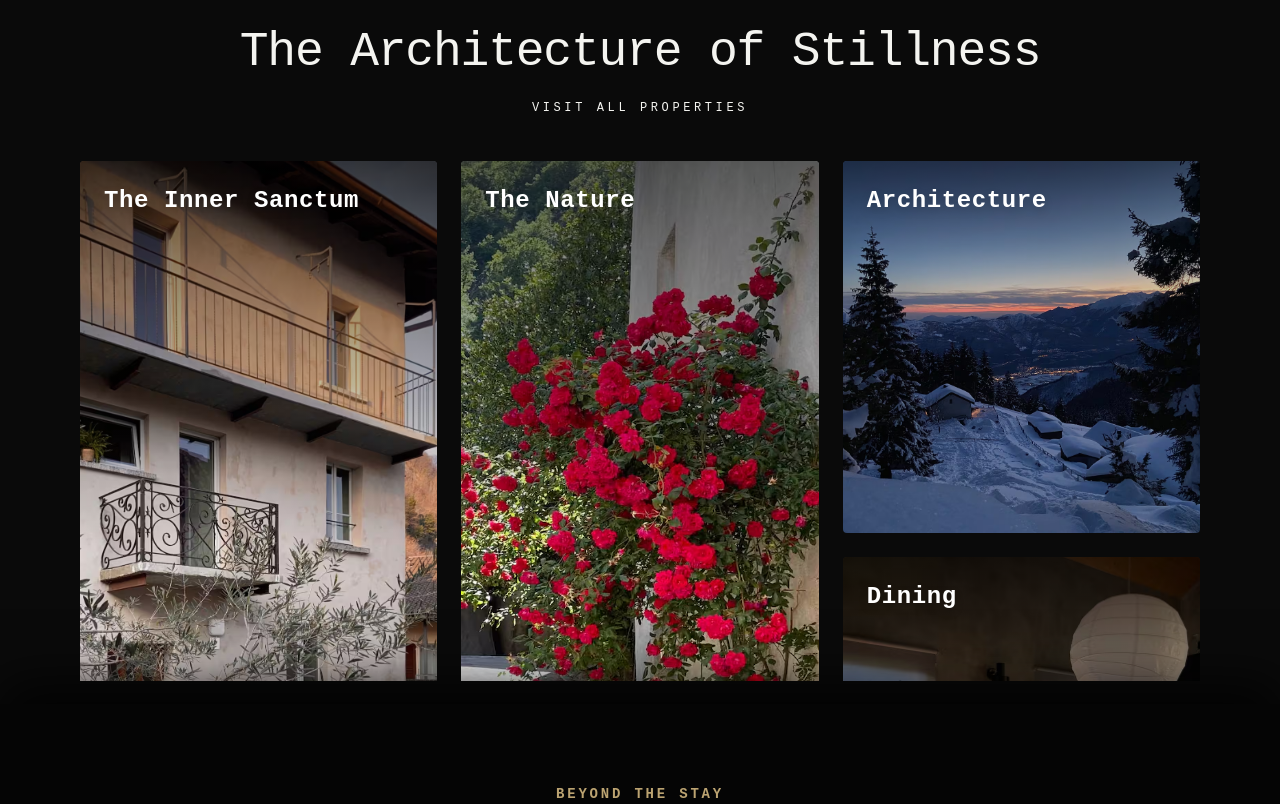
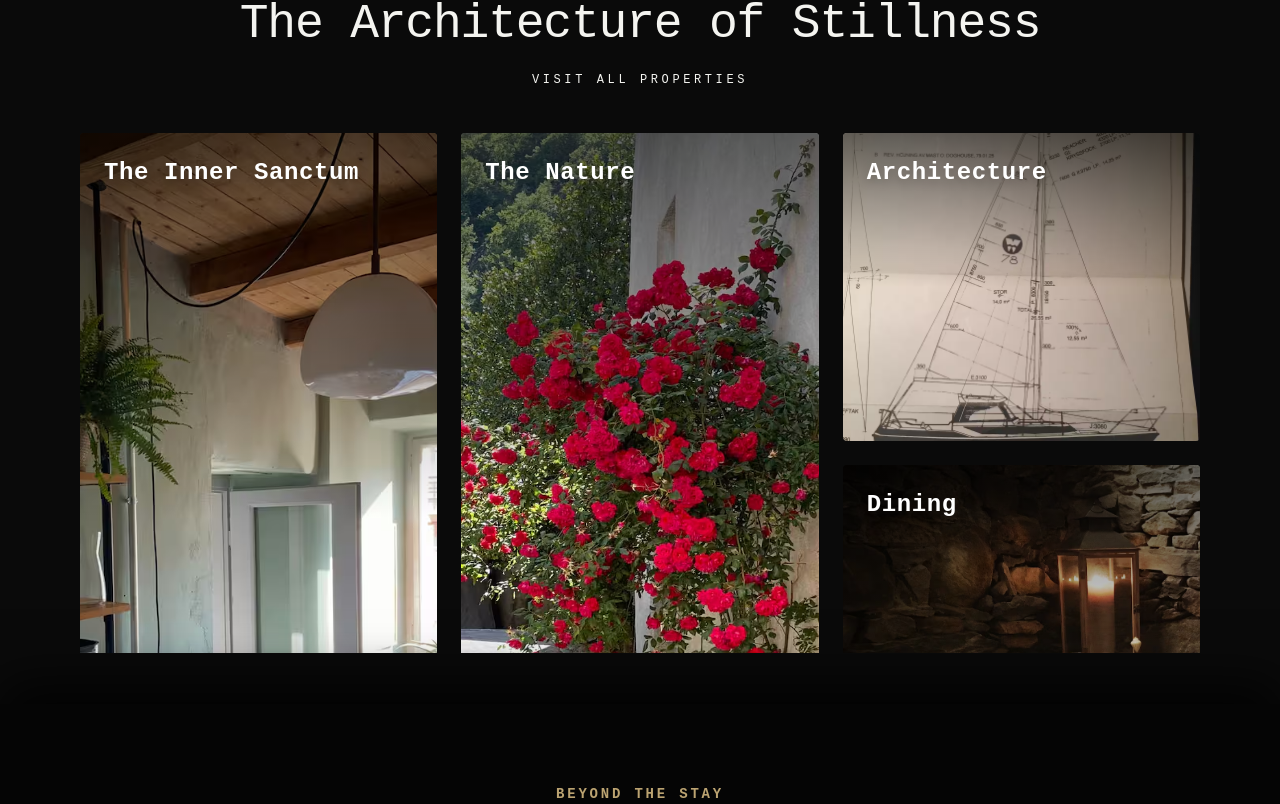
Before and after one commit to aksh10patil/do-minus-website-updated, a Next.js app: page / in a window 1280 px wide. Shown: the part 2496-3300 px from the top of the page. Built offline with nearby package versions, Linux system fonts and the light colour scheme.

Commit message:
Added the image changes

```diff
--- a/public/components/ui/OurSanctuaries.tsx
+++ b/public/components/ui/OurSanctuaries.tsx
@@ -9,6 +9,8 @@ interface GridItem {
   title: string;
   imageUrl: string;
   delay: number;
+  imagePosition?: string,
+  zoom?: number
 }
 
 // --- Mock Data ---
@@ -16,8 +18,10 @@ const gridData = {
   left: {
     id: "inner-sanctum",
     title: "The Inner Sanctum",
-    imageUrl: "/Do-Minus/Ca_Polete/ca_polete_v3.avif", // Rustic bedroom
+    imageUrl: "/Do-Minus/Ca_Polete/ca_polete_v2.avif",
     delay: 0.2,
+    imagePosition: "50% 85%",
+    zoom: 0.75
   },
   middle: {
     id: "nature",
@@ -28,14 +32,16 @@ const gridData = {
   rightTop: {
     id: "architecture",
     title: "Architecture",
-    imageUrl: "/Do-Minus/Ca_Pedrot/ca_pedrot_6.avif", // Blueprint/sketch
+    imageUrl: "/Do-Minus/Barca_Winga/barca_winga_boat_map.avif", // Blueprint/sketch
     delay: 0.6,
   },
   rightBottom: {
     id: "dining",
     title: "Dining", // Fixed spelling from "Dinning" for professionalism, but easily changeable!
-    imageUrl: "/Do-Minus/Ca_Negra/ca_negra_v2.avif", // Rustic dining/fireplace
+    imageUrl: "/Do-Minus/Ca_Spontoi/ca_spontoi_2.avif", // Rustic dining/fireplace
     delay: 0.8,
+    imagePosition: "bottom left",
+    zoom: 0.75
   },
 };
 
@@ -87,9 +93,13 @@ const SanctuaryCard = ({ item }: { item: GridItem }) => (
       variants={imageInnerScale(item.delay)}
       src={item.imageUrl}
       alt={item.title}
-      className="object-cover w-full h-full transition-transform duration-[2000ms] ease-out group-hover:scale-110"
+      style={{
+        objectPosition: item.imagePosition ?? "center",
+        scale: item.zoom ?? 1
+      }}
+      className="object-cover w-full h-full transition-transform duration-[2000ms] ease-out group-hover:scale-105"
     />
-    {/* Gradient Overlay for text readability */}
+
     <div className="absolute inset-0 bg-gradient-to-b from-black/60 via-black/0 to-transparent transition-opacity duration-500 group-hover:opacity-80" />
 
     <h3 className="absolute top-6 left-6 text-xl md:text-2xl font-bold tracking-wide text-white drop-shadow-lg z-10">
@@ -102,7 +112,7 @@ const SanctuaryCard = ({ item }: { item: GridItem }) => (
 export default function OurSanctuaries() {
   return (
     <section
-      className="relative w-full min-h-screen bg-[#0a0a0a] text-[#f4f4f0] py-20 px-6 md:px-12 lg:px-20 flex flex-col items-center justify-center"
+      className="relative w-full min-h-screen bg-[#0a0a0a] text-[#f4f4f0] py-12 px-6 md:px-12 lg:px-20 flex flex-col items-center justify-center"
       style={{ fontFamily: '"Courier New", Courier, monospace' }}
     >
       {/* Header Section */}
@@ -137,7 +147,7 @@ export default function OurSanctuaries() {
       </motion.div>
 
       {/* Grid Layout */}
-      <div className="w-full max-w-[70rem] h-[55vh] md:h-[60vh] lg:h-[65vh] min-h-[400px] flex md:grid md:grid-cols-3 gap-4 md:gap-6 overflow-x-auto overflow-y-hidden snap-x snap-mandatory scrollbar-hide pb-4 md:pb-0">
+      <div className="w-full max-w-[70rem] h-[45vh] md:h-[60vh] lg:h-[65vh] min-h-[400px] flex md:grid md:grid-cols-3 gap-4 md:gap-6 overflow-x-auto overflow-y-hidden snap-x snap-mandatory scrollbar-hide pb-4 md:pb-0">
 
         {/* Left Column (Full Height) */}
         <div className="h-full w-[85vw] flex-shrink-0 md:w-auto md:flex-shrink snap-center">
@@ -151,10 +161,10 @@ export default function OurSanctuaries() {
 
         {/* Right Column (Split Height) */}
         <div className="h-full w-[85vw] flex-shrink-0 md:w-auto md:flex-shrink snap-center flex flex-col gap-4 md:gap-6 pb-2 md:pb-0">
-          <div className="flex-1 min-h-0">
+          <div className="h-[40%]">
             <SanctuaryCard item={gridData.rightTop} />
           </div>
-          <div className="flex-1 min-h-0">
+          <div className="h-[60%]">
             <SanctuaryCard item={gridData.rightBottom} />
           </div>
         </div>
```
